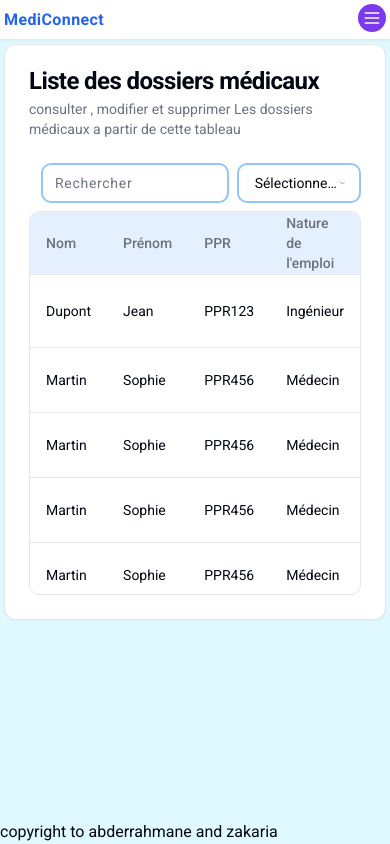
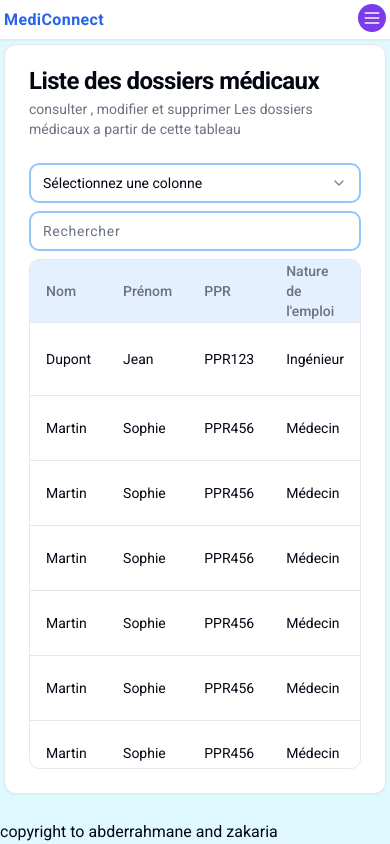
Before and after one commit to abderrahmane0402/MediConnect, a Next.js app: page /dossierMedical in a window 390 px wide. Built offline with nearby package versions, Linux system fonts and the light colour scheme.

Commit message:
make page affichage table responsive

```diff
--- a/components/tables/dossierMedical/table-data.tsx
+++ b/components/tables/dossierMedical/table-data.tsx
@@ -79,12 +79,12 @@ export function DossierDataTable<TData, TValue>({
   }, []);
 
   return (
-    <div className="flex flex-col gap-2 z-0">
-      <div className="flex px-3 gap-2">
+    <div className="flex flex-col gap-2">
+      <div className="flex flex-col-reverse md:flex-row md:px-3 gap-2">
         <Input
           placeholder="Rechercher"
           type="text"
-          className="w-72 border-2 border-blue-300 placeholder:tracking-wider placeholder:text-muted-foreground"
+          className="w-full md:w-72 border-2 border-blue-300 placeholder:tracking-wider placeholder:text-muted-foreground"
           value={
             (table.getColumn(selectColumn)?.getFilterValue() as string) ?? ""
           }
@@ -93,7 +93,7 @@ export function DossierDataTable<TData, TValue>({
           }
         />
         <Select onValueChange={setSelectColumn}>
-          <SelectTrigger className="w-[250px] border-2 border-blue-300 placeholder:tracking-wider placeholder:text-muted-foreground">
+          <SelectTrigger className="w-full md:w-[250px] border-2 border-blue-300 placeholder:tracking-wider placeholder:text-muted-foreground">
             <SelectValue placeholder="Sélectionnez une colonne" />
           </SelectTrigger>
           <SelectContent>
@@ -107,7 +107,10 @@ export function DossierDataTable<TData, TValue>({
           </SelectContent>
         </Select>
       </div>
-      <div className="rounded-md border h-96 overflow-auto" id="mytable">
+      <div
+        className="rounded-md border h-[510px] md:h-96 overflow-auto"
+        id="mytable"
+      >
         <Table>
           <TableHeader className="bg-blue-100/70">
             {table.getHeaderGroups().map((headerGroup) => (
```
